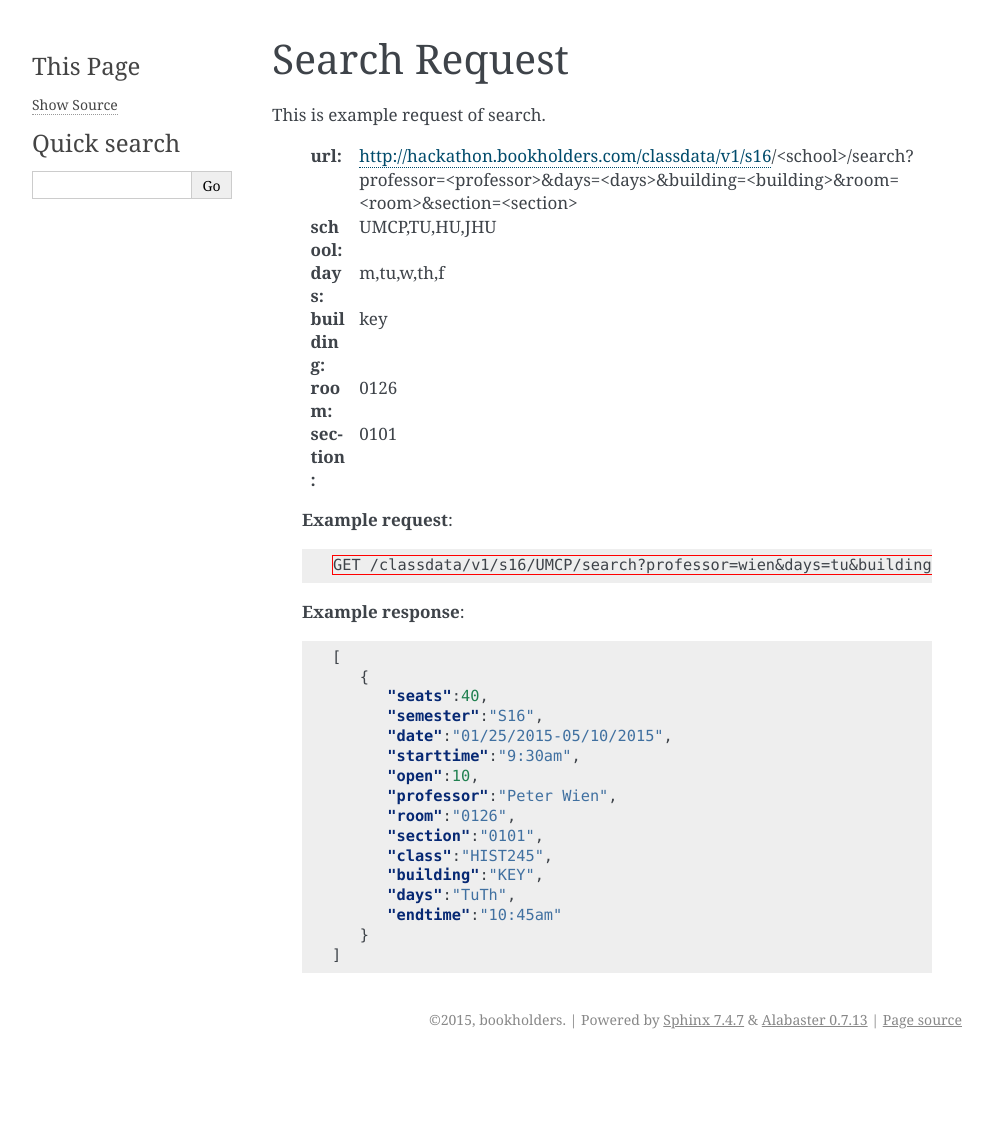
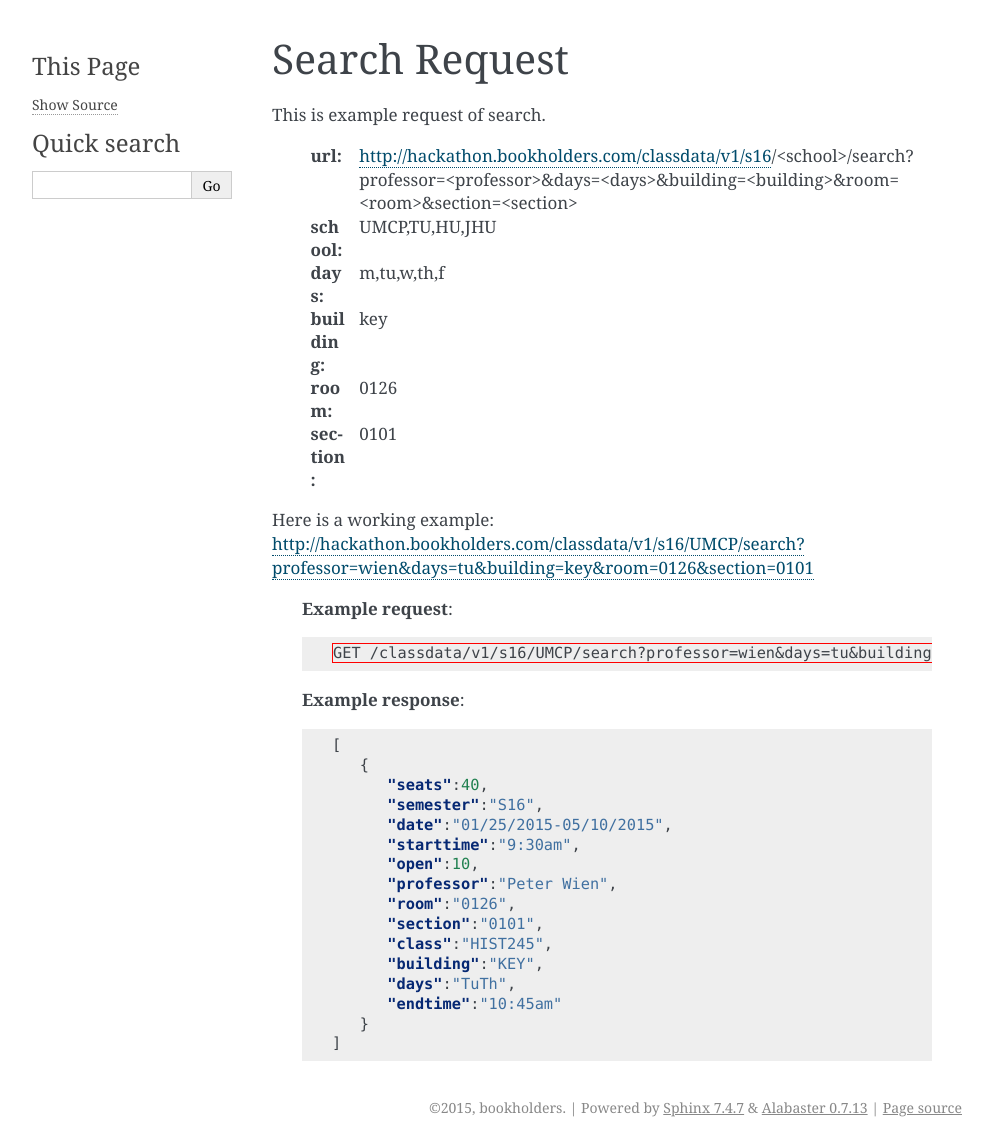
Before and after one commit to bookholders/classdataapi, a Sphinx documentation site: the page built from docs/searchex.rst, in a window 1280 px wide. Shown: the whole page, without its empty margins (148-1141 px from the left). Built offline with Sphinx 7.4.7, drawn with Linux system fonts in a browser that asks for light colours; before the commit the page ends 1059 px from its top, so only the background shows below that.

Commit message:
Update searchex.rst

```diff
--- a/docs/searchex.rst
+++ b/docs/searchex.rst
@@ -13,11 +13,15 @@ This is example request of search.
    :room: 0126
    :section: 0101
 
+Here is a working example:
+http://hackathon.bookholders.com/classdata/v1/s16/UMCP/search?professor=wien&days=tu&building=key&room=0126&section=0101
+
    **Example request**:
 
    .. sourcecode:: http
 
       GET /classdata/v1/s16/UMCP/search?professor=wien&days=tu&building=key&room=0126&section=0101
+
 
    **Example response**:
 
```
